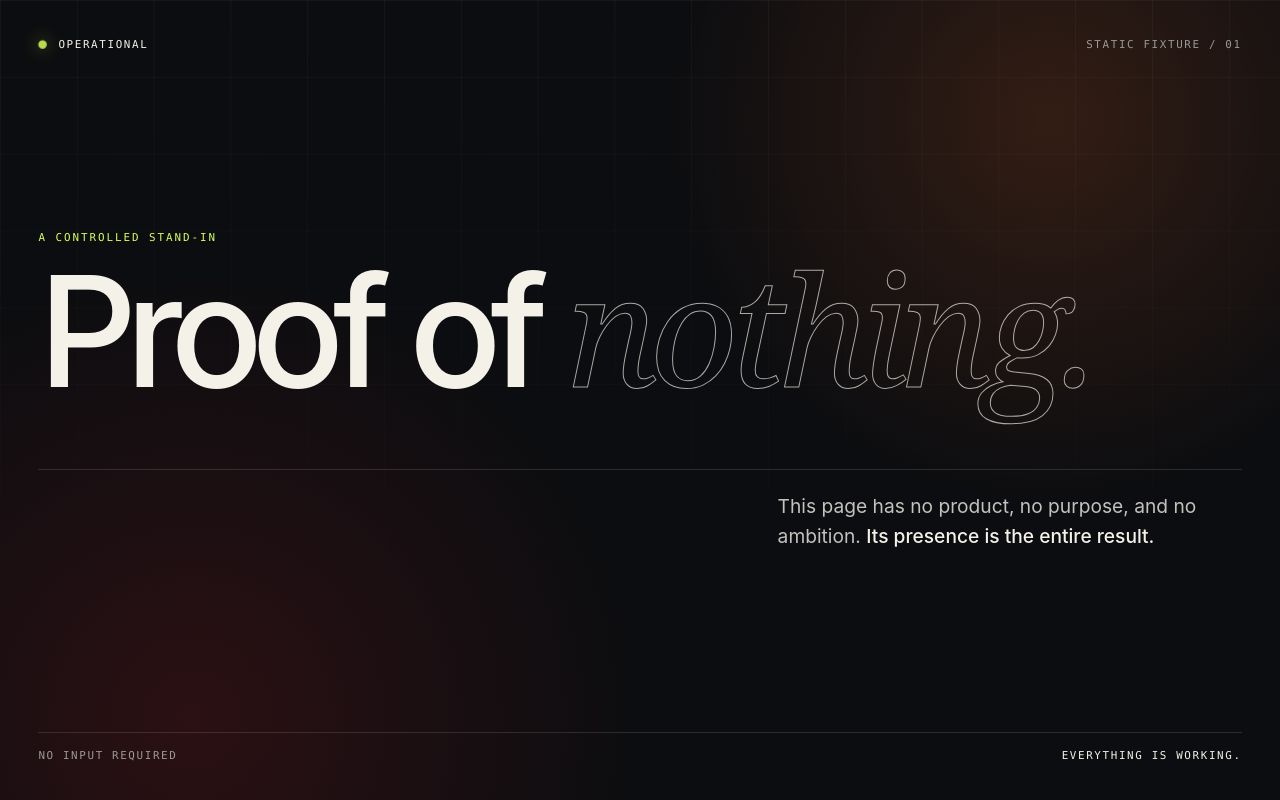
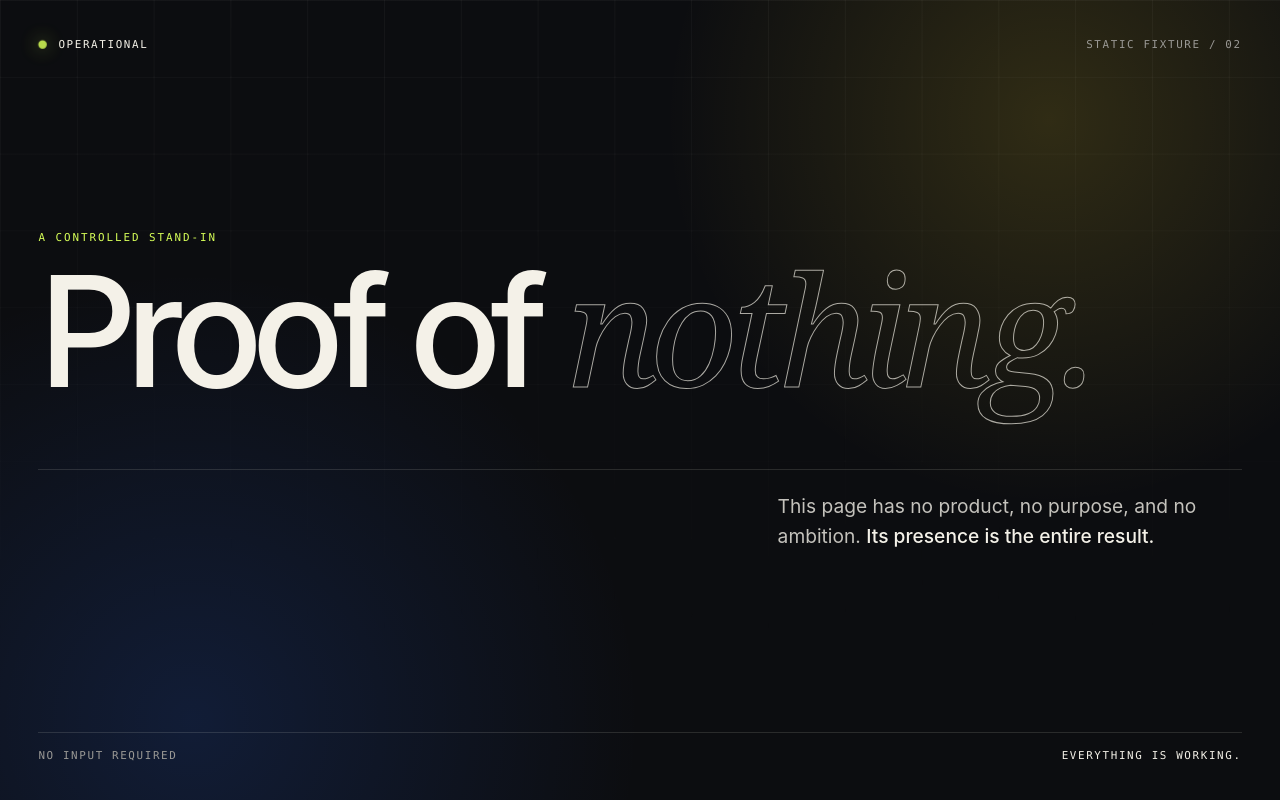
Before and after one commit to niinlabs/fixture-static, a plain HTML site: page index.html in a window 1280 px wide. Drawn offline with Linux system fonts and the light colour scheme.

Commit message:
Worthless webpage, v3

```diff
--- a/index.html
+++ b/index.html
@@ -34,8 +34,8 @@
         overflow-x: hidden;
         color: var(--ink);
         background:
-          radial-gradient(circle at 82% 15%, rgba(255, 112, 40, 0.16), transparent 24rem),
-          radial-gradient(circle at 15% 90%, rgba(220, 35, 35, 0.15), transparent 28rem),
+          radial-gradient(circle at 82% 15%, rgba(255, 220, 48, 0.15), transparent 24rem),
+          radial-gradient(circle at 15% 90%, rgba(45, 110, 255, 0.16), transparent 28rem),
           var(--surface);
         font-family: Inter, ui-sans-serif, system-ui, -apple-system, BlinkMacSystemFont, "Segoe UI", sans-serif;
       }
@@ -180,7 +180,7 @@
     <div class="frame">
       <header class="topline">
         <span class="mark"><span class="dot" aria-hidden="true"></span>Operational</span>
-        <span>Static fixture / 01</span>
+        <span>Static fixture / 02</span>
       </header>
 
       <main>
```
